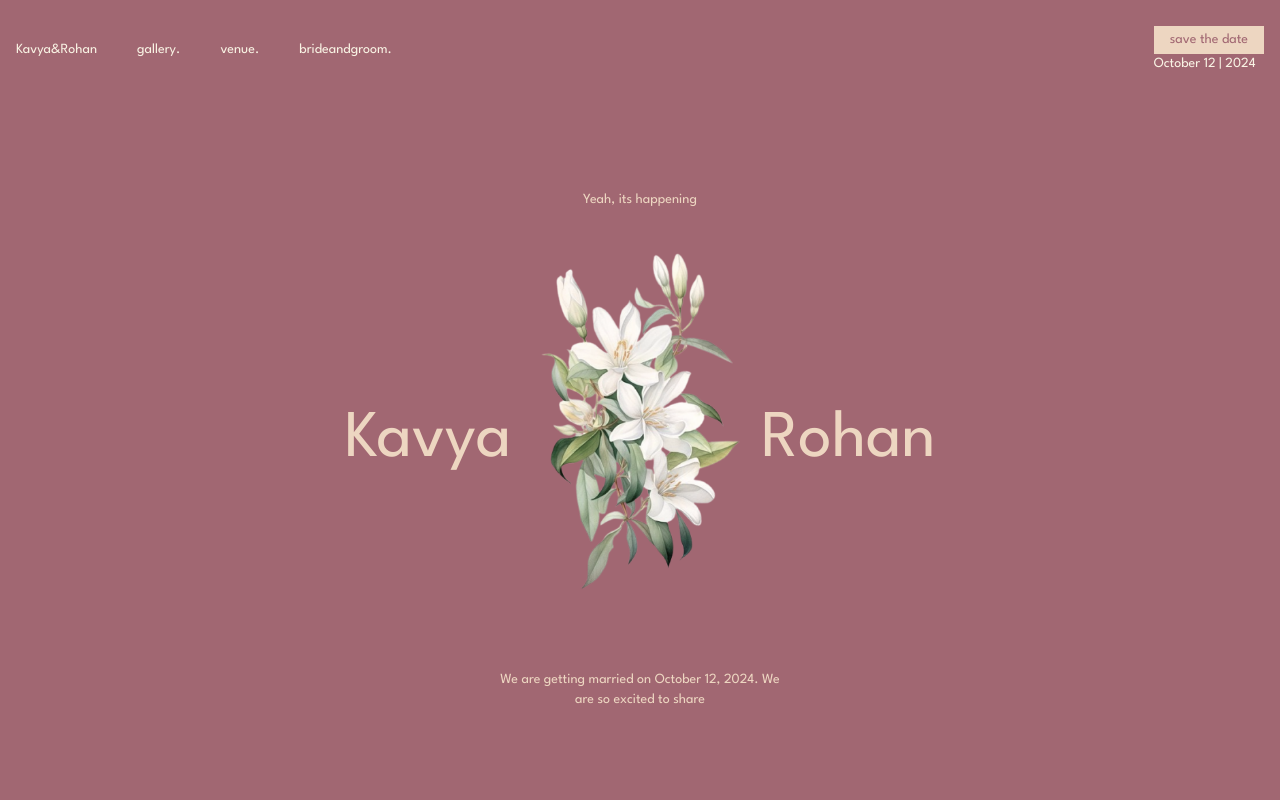
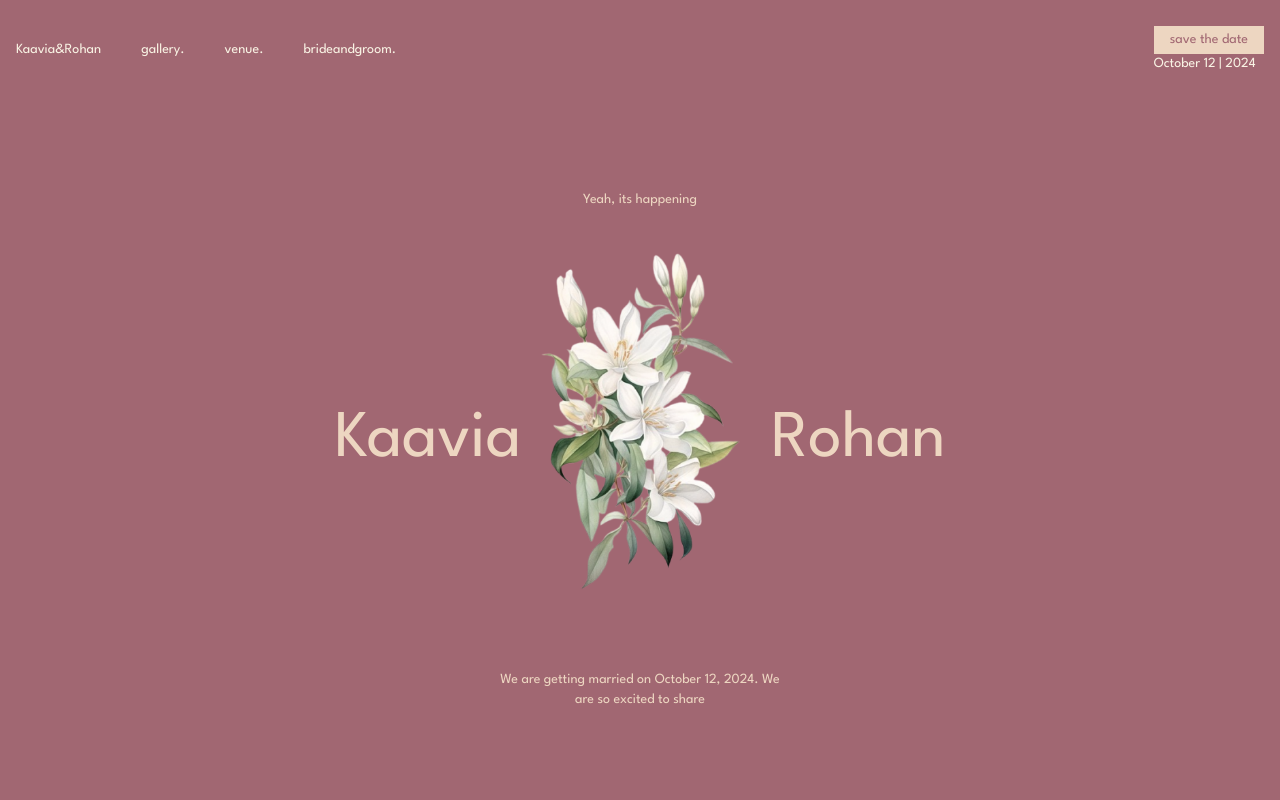
Before and after one commit to rickievishal/Esubhaleka, a plain HTML site: page design3/index.html in a window 1280 px wide. Shown: the top 800 px of the page. Drawn offline with nearby package versions, Linux system fonts and the light colour scheme; a script that the page names is missing; a web font is replaced by a local one.

Commit message:
changed the username

```diff
--- a/design3/index.html
+++ b/design3/index.html
@@ -53,7 +53,7 @@
 
       <ul class="flex justify-center w-full sm:w-auto items-center gap-[40px] relative ">
         <h1 class="absolute sm:hidden -top-[30px] right-[50%] translate-x-[50%] text-xl">Kavya&Rohan</h1>
-        <li class="hidden sm:block">Kavya&Rohan</li>
+        <li class="hidden sm:block">Kaavia&Rohan</li>
         <li>gallery.</li>
         <li>venue.</li>
         <li>brideandgroom.</li>
@@ -84,7 +84,7 @@
         <p
           class="text-left sm:text-center text-[40pt] sm:text-[50pt] pl-[50px] w-full sm:w-auto sm:pl-0"
         >
-          Kavya
+          Kaavia
         </p>
 
         <img
```
